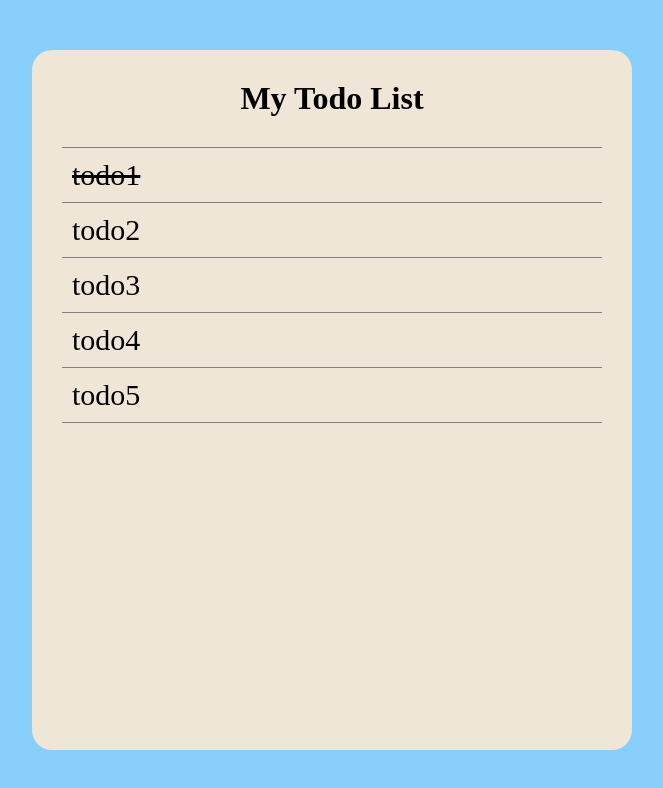
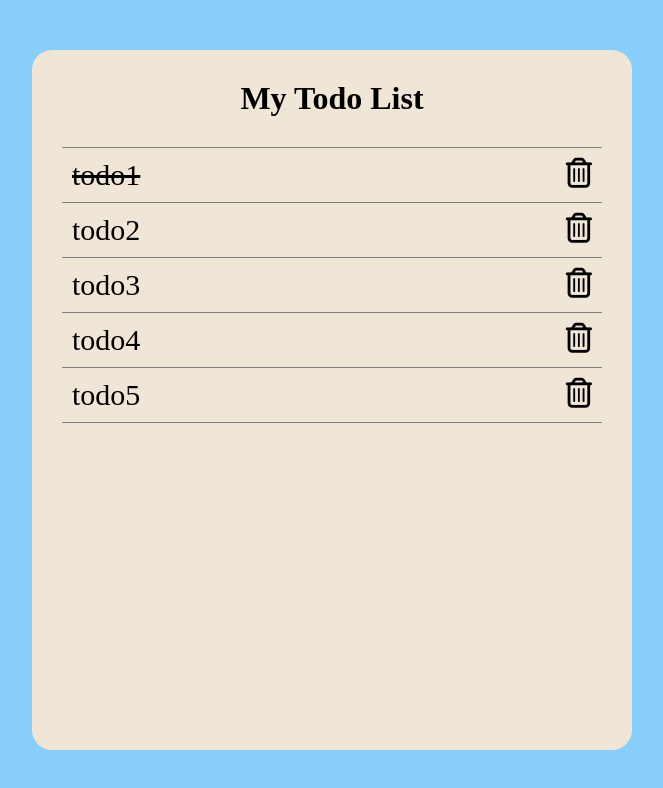
Before and after one commit to NicholasConti/vue-todolist, a plain HTML site: page index.html in a window 1280 px wide. Shown: the whole page, without its empty margins (308-971 px from the left). Drawn offline with nearby package versions, Linux system fonts and the light colour scheme.

Commit message:
add delete button

```diff
--- a/index.html
+++ b/index.html
@@ -14,7 +14,7 @@
             <div class="list">
                 <h1>My Todo List</h1>
                 <ul>
-                    <li v-for="todo in myTodo" :class="{done: todo.done === true}">{{ todo.text }}</li>
+                    <li v-for="todo in myTodo"><span :class="{done: todo.done === true}">{{ todo.text }}</span><i class="fa-regular fa-trash-can"></i></li>
                 </ul>
             </div>
         </div>
```
